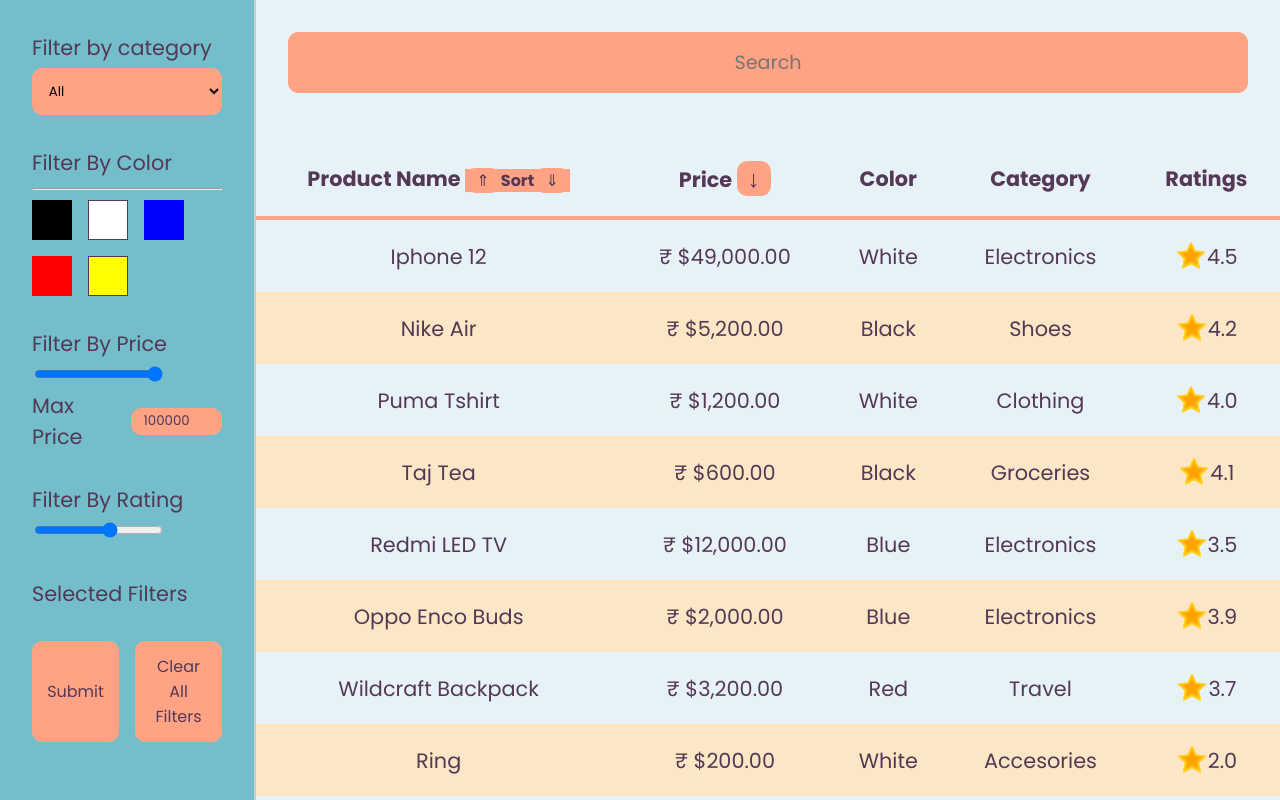
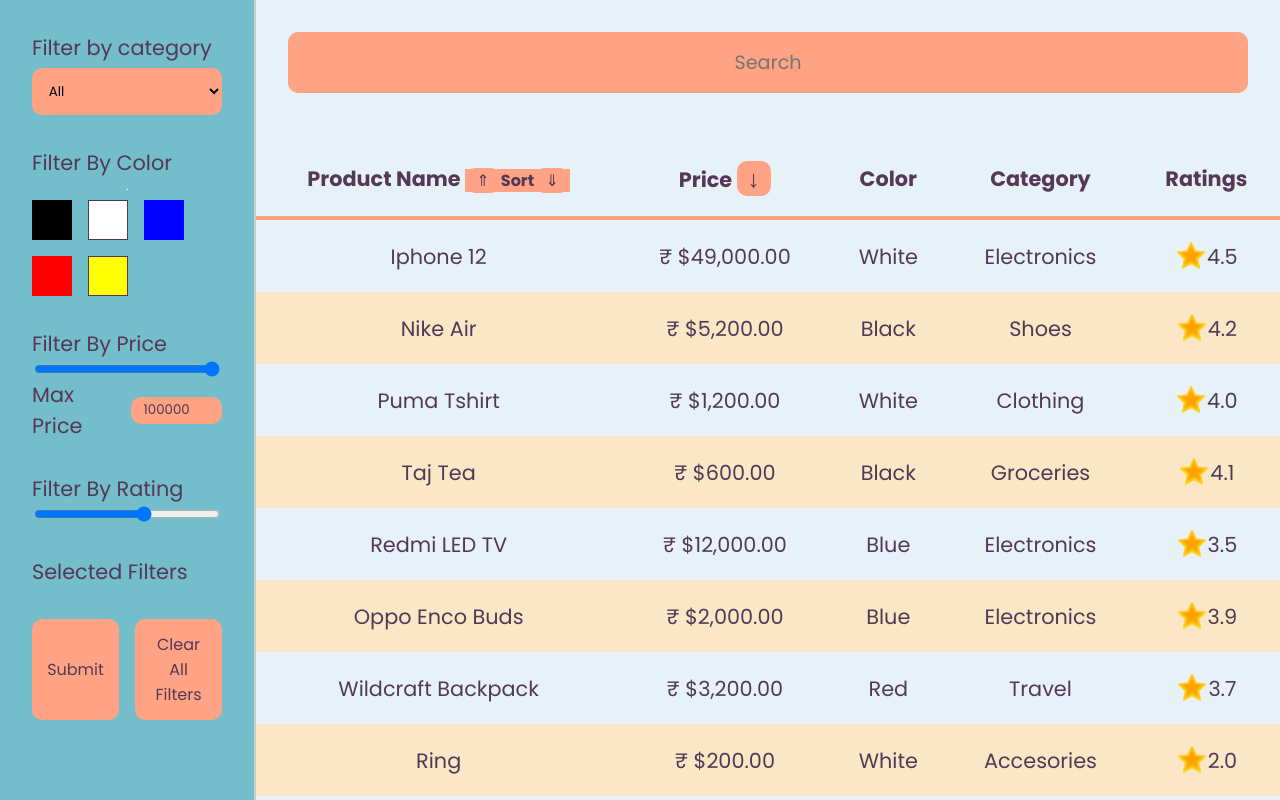
Before and after one commit to im-shubhamsharma/table-filter-react, a React (Vite) app: page / in a window 1280 px wide. Shown: the top 800 px of the page. Built offline with nearby package versions, Linux system fonts and the light colour scheme.

Commit message:
corrected display property

```diff
--- a/src/components/Filters/Filter.scss
+++ b/src/components/Filters/Filter.scss
@@ -15,7 +15,7 @@
   }
 }
 
-.filter-option-container > {
+.filter-option-container {
   display: flex;
   flex-direction: column;
 
```
